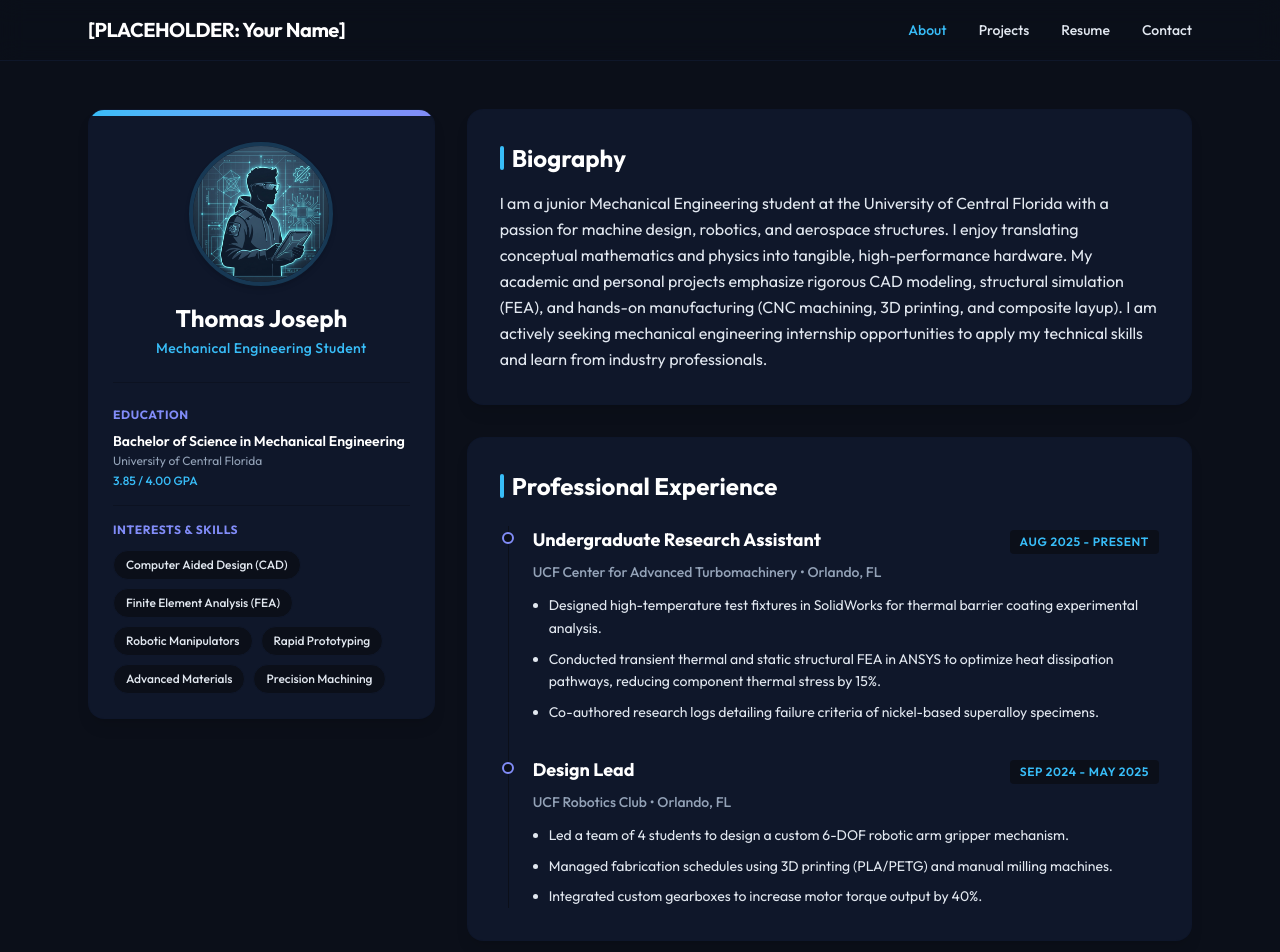
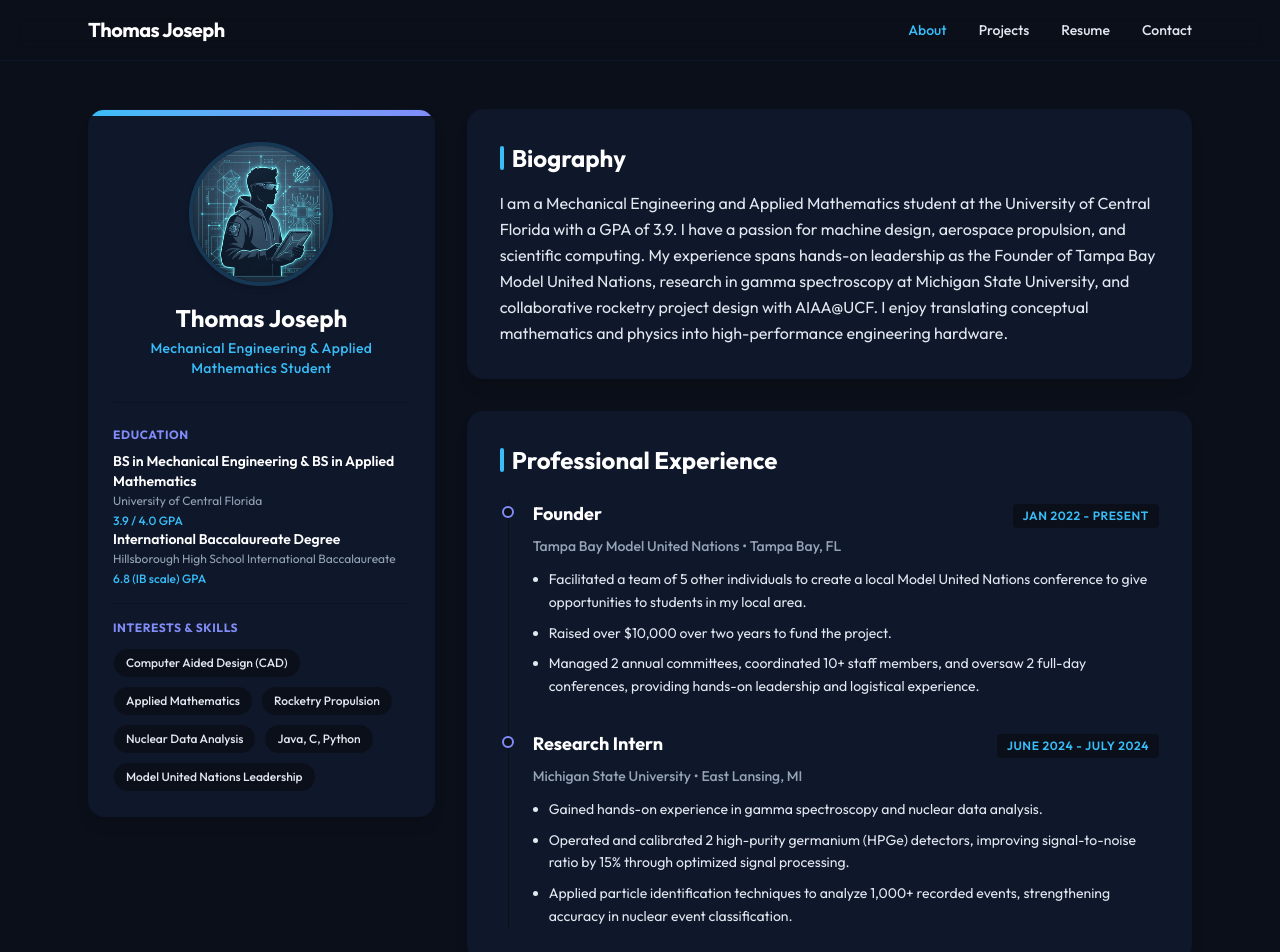
Before and after one commit to thomas-joseph19/Engineering-Portfolio, a React (Vite) app: page / in a window 1280 px wide. Shown: the top 952 px of the page. Built offline with nearby package versions, Linux system fonts and the light colour scheme.

Commit message:
feat: update website branding and resume with user profile data

```diff
--- a/src/components/Footer.jsx
+++ b/src/components/Footer.jsx
@@ -1,4 +1,5 @@
 import React from "react";
+import { profileData } from "../data/profile";
 
 export default function Footer() {
   const currentYear = new Date().getFullYear();
@@ -8,14 +9,14 @@ export default function Footer() {
       <div className="mx-auto flex max-w-6xl flex-col items-center justify-between gap-4 px-6 md:flex-row">
         {/* Copyright notice - must contain exact placeholders */}
         <div className="text-sm tracking-wide">
-          &copy; {currentYear} <span className="text-brand-text-primary font-medium">[PLACEHOLDER: Your Name]</span>. All rights reserved.
+          &copy; {currentYear} <span className="text-brand-text-primary font-medium">{profileData.name}</span>. All rights reserved.
         </div>
 
         {/* Social Icons Links */}
         <div className="flex items-center space-x-6">
           {/* GitHub Link */}
           <a
-            href="https://github.com/[PLACEHOLDER: GitHub Username]"
+            href={profileData.contact.github}
             target="_blank"
             rel="noopener noreferrer"
             title="GitHub Profile"
@@ -36,7 +37,7 @@ export default function Footer() {
 
           {/* LinkedIn Link */}
           <a
-            href="https://linkedin.com/in/[PLACEHOLDER: LinkedIn Username]"
+            href={profileData.contact.linkedin}
             target="_blank"
             rel="noopener noreferrer"
             title="LinkedIn Profile"
@@ -57,7 +58,7 @@ export default function Footer() {
 
           {/* Email Link */}
           <a
-            href="mailto:[PLACEHOLDER: Your Email]"
+            href={`mailto:${profileData.contact.email}`}
             title="Send Email"
             className="text-brand-text-muted hover:text-brand-accent-primary transition-colors duration-300"
           >
--- a/src/components/Navbar.jsx
+++ b/src/components/Navbar.jsx
@@ -1,5 +1,6 @@
 import React, { useState } from "react";
 import { Link, NavLink } from "react-router-dom";
+import { profileData } from "../data/profile";
 
 export default function Navbar() {
   const [isOpen, setIsOpen] = useState(false);
@@ -23,7 +24,7 @@ export default function Navbar() {
           onClick={closeMenu}
           className="font-heading text-xl font-bold tracking-tight text-brand-text-primary transition-colors hover:text-brand-accent-primary z-50"
         >
-          [PLACEHOLDER: Your Name]
+          {profileData.name}
         </Link>
 
         {/* Desktop Navigation */}
--- a/src/data/profile.js
+++ b/src/data/profile.js
@@ -1,54 +1,103 @@
 export const profileData = {
   name: "Thomas Joseph",
-  tagline: "Mechanical Engineering Student",
+  tagline: "Mechanical Engineering & Applied Mathematics Student",
   university: "University of Central Florida",
-  bio: "I am a junior Mechanical Engineering student at the University of Central Florida with a passion for machine design, robotics, and aerospace structures. I enjoy translating conceptual mathematics and physics into tangible, high-performance hardware. My academic and personal projects emphasize rigorous CAD modeling, structural simulation (FEA), and hands-on manufacturing (CNC machining, 3D printing, and composite layup). I am actively seeking mechanical engineering internship opportunities to apply my technical skills and learn from industry professionals.",
+  bio: "I am a Mechanical Engineering and Applied Mathematics student at the University of Central Florida with a GPA of 3.9. I have a passion for machine design, aerospace propulsion, and scientific computing. My experience spans hands-on leadership as the Founder of Tampa Bay Model United Nations, research in gamma spectroscopy at Michigan State University, and collaborative rocketry project design with AIAA@UCF. I enjoy translating conceptual mathematics and physics into high-performance engineering hardware.",
   profileImagePlaceholder: "/assets/images/profile-photo-PLACEHOLDER.jpg",
   education: [
     {
-      degree: "Bachelor of Science in Mechanical Engineering",
+      degree: "BS in Mechanical Engineering & BS in Applied Mathematics",
       school: "University of Central Florida",
-      gpa: "3.85 / 4.00",
-      date: "Expected Graduation: May 2027",
-      details: "Relevant Coursework: Computer Aided Engineering, Dynamics, Solid Mechanics, Feedback Control Systems, Materials Science, Fluid Mechanics."
+      gpa: "3.9 / 4.0",
+      date: "Expected Graduation: May 2029",
+      details: "Pursuing dual degrees with an emphasis on computer-aided design, high-powered rocketry, and mathematical modeling."
+    },
+    {
+      degree: "International Baccalaureate Degree",
+      school: "Hillsborough High School International Baccalaureate",
+      gpa: "6.8 (IB scale)",
+      date: "Graduated: May 2025",
+      details: "Completed advanced coursework in international baccalaureate stem modules, fostering analytical research and leadership skills."
     }
   ],
   experience: [
     {
-      role: "Undergraduate Research Assistant",
-      company: "UCF Center for Advanced Turbomachinery",
-      location: "Orlando, FL",
-      date: "Aug 2025 - Present",
+      role: "Founder",
+      company: "Tampa Bay Model United Nations",
+      location: "Tampa Bay, FL",
+      date: "Jan 2022 - Present",
       bullets: [
-        "Designed high-temperature test fixtures in SolidWorks for thermal barrier coating experimental analysis.",
-        "Conducted transient thermal and static structural FEA in ANSYS to optimize heat dissipation pathways, reducing component thermal stress by 15%.",
-        "Co-authored research logs detailing failure criteria of nickel-based superalloy specimens."
+        "Facilitated a team of 5 other individuals to create a local Model United Nations conference to give opportunities to students in my local area.",
+        "Raised over $10,000 over two years to fund the project.",
+        "Managed 2 annual committees, coordinated 10+ staff members, and oversaw 2 full-day conferences, providing hands-on leadership and logistical experience."
       ]
     },
     {
-      role: "Design Lead",
-      company: "UCF Robotics Club",
-      location: "Orlando, FL",
-      date: "Sep 2024 - May 2025",
+      role: "Research Intern",
+      company: "Michigan State University",
+      location: "East Lansing, MI",
+      date: "June 2024 - July 2024",
       bullets: [
-        "Led a team of 4 students to design a custom 6-DOF robotic arm gripper mechanism.",
-        "Managed fabrication schedules using 3D printing (PLA/PETG) and manual milling machines.",
-        "Integrated custom gearboxes to increase motor torque output by 40%."
+        "Gained hands-on experience in gamma spectroscopy and nuclear data analysis.",
+        "Operated and calibrated 2 high-purity germanium (HPGe) detectors, improving signal-to-noise ratio by 15% through optimized signal processing.",
+        "Applied particle identification techniques to analyze 1,000+ recorded events, strengthening accuracy in nuclear event classification."
+      ]
+    }
+  ],
+  resumeProjects: [
+    {
+      title: "Project Horizon",
+      organization: "AIAA @ UCF",
+      bullets: [
+        "Collaborating on the design, simulation, and testing of a high-powered rocket targeting an altitude of 45,000 feet to capture imagery of Earth's curvature.",
+        "Supporting the propulsion team in motor performance modeling, safety verification, and thrust optimization, ensuring compliance with AIAA and NAR standards."
+      ]
+    },
+    {
+      title: "Soccer Team Operations Tool (GoalPro)",
+      organization: "Personal Project",
+      bullets: [
+        "Developed a custom Java-based application to automate administrative workflows for a competitive soccer team, reducing manual data entry by approximately 50%.",
+        "Integrated a SQL database (using JDBC) to track seasonal scoring trends, player availability, and match statistics, ensuring high data integrity and persistence.",
+        "Designed and delivered a streamlined UI tailored to specific stakeholder requirements, enabling real-time roster adjustments and automated performance reporting."
+      ]
+    },
+    {
+      title: "Boat Design",
+      organization: "UCF Coursework Project",
+      bullets: [
+        "Fabricated a functional prototype boat in a team-based engineering project.",
+        "Integrated basic electrical components into the boat system while applying mechanical design principles for buoyancy, stability, and weight distribution.",
+        "Collaborated with teammates to test, troubleshoot, and refine the boat's mechanical structure and electrical functionality for improved performance."
       ]
     }
   ],
   interests: [
     "Computer Aided Design (CAD)",
-    "Finite Element Analysis (FEA)",
-    "Robotic Manipulators",
-    "Rapid Prototyping",
-    "Advanced Materials",
-    "Precision Machining"
+    "Applied Mathematics",
+    "Rocketry Propulsion",
+    "Nuclear Data Analysis",
+    "Java, C, Python",
+    "Model United Nations Leadership"
   ],
   goals: [
-    "Develop innovative robotic systems that increase manufacturing automation efficiency.",
-    "Master composite material design and structural analysis techniques.",
-    "Earn a Professional Engineering (PE) license in Mechanical Design."
+    "Design and simulate high-altitude rocket propulsion assemblies.",
+    "Solve complex fluid dynamics and structural problems using applied mathematics.",
+    "Optimize robotic structures and automation workflows in hardware systems."
+  ],
+  skills: {
+    programming: ["Java", "C", "Python"],
+    engineering: ["CAD Modeling", "Buoyancy & Stability Design", "Gamma Spectroscopy", "Nuclear Data Analysis"],
+    tools: ["MS Word", "MS Excel", "MS PowerPoint"]
+  },
+  certifications: [
+    { name: "MS Technology Associate", date: "Granted August 2023" },
+    { name: "High Powered Rocketry Level 1 Certification", date: "Granted November 2025" },
+    { name: "Engineering Job Simulation – British Airways", date: "Granted January 2026" },
+    { name: "AI fundamentals: Foundations for understanding AI – IBM", date: "Granted April 2026" },
+    { name: "Data Literacy – IBM", date: "Granted April 2026" },
+    { name: "Build your own ChatBot – IBM", date: "Granted April 2026" },
+    { name: "Data Science 101 – IBM", date: "Granted April 2026" }
   ],
   resume: {
     pathPlaceholder: "/assets/documents/resume-PLACEHOLDER.pdf",
--- a/src/pages/ResumePage.jsx
+++ b/src/pages/ResumePage.jsx
@@ -90,39 +90,85 @@ export default function ResumePage() {
           </div>
         </section>
 
+        {/* Section: Projects */}
+        <section>
+          <h3 className="text-lg font-bold uppercase tracking-wider text-brand-accent-primary mb-6 border-b border-brand-bg-dark pb-2">
+            Engineering & Software Projects
+          </h3>
+          <div className="flex flex-col gap-6">
+            {profileData.resumeProjects.map((proj, idx) => (
+              <div key={idx} className="flex flex-col gap-2">
+                <div className="flex flex-col md:flex-row md:justify-between items-start md:items-baseline">
+                  <h4 className="text-base font-bold text-brand-text-primary">
+                    {proj.title}
+                  </h4>
+                  <span className="text-xs font-semibold text-brand-accent-secondary uppercase tracking-wider bg-brand-bg-dark px-2.5 py-1 rounded">
+                    {proj.organization}
+                  </span>
+                </div>
+                <ul className="list-disc pl-5 mt-1 text-sm text-brand-text-secondary space-y-2 leading-relaxed">
+                  {proj.bullets.map((bullet, bIdx) => (
+                    <li key={bIdx}>{bullet}</li>
+                  ))}
+                </ul>
+              </div>
+            ))}
+          </div>
+        </section>
+
         {/* Section: Technical & Engineering Skills */}
         <section>
           <h3 className="text-lg font-bold uppercase tracking-wider text-brand-accent-primary mb-4 border-b border-brand-bg-dark pb-2">
             Technical & Engineering Skills
           </h3>
-          <div className="grid grid-cols-1 md:grid-cols-2 gap-4 mt-2">
+          <div className="grid grid-cols-1 md:grid-cols-3 gap-4 mt-2">
             <div className="bg-brand-bg-dark/40 p-4 rounded-xl border border-brand-bg-card/30">
-              <h4 className="text-sm font-bold text-brand-text-primary mb-2">Design & Simulation</h4>
-              <p className="text-sm text-brand-text-secondary leading-relaxed">
-                Computer Aided Design (CAD), SolidWorks, Autodesk Fusion 360, Finite Element Analysis (FEA), ANSYS (Thermal & Structural Simulation).
-              </p>
+              <h4 className="text-sm font-bold text-brand-text-primary mb-2">Programming Languages</h4>
+              <div className="flex flex-wrap gap-1.5 mt-2">
+                {profileData.skills.programming.map((skill, sIdx) => (
+                  <span key={sIdx} className="text-xs bg-brand-bg-card px-2.5 py-1 rounded border border-brand-bg-card/60 text-brand-text-secondary font-medium">
+                    {skill}
+                  </span>
+                ))}
+              </div>
             </div>
 
             <div className="bg-brand-bg-dark/40 p-4 rounded-xl border border-brand-bg-card/30">
-              <h4 className="text-sm font-bold text-brand-text-primary mb-2">Robotics & Controls</h4>
-              <p className="text-sm text-brand-text-secondary leading-relaxed">
-                Robotic Manipulators, Feedback Control Systems, PID Tuning, Kinematics, Gearbox integration, Sensor integration.
-              </p>
+              <h4 className="text-sm font-bold text-brand-text-primary mb-2">Engineering & Methods</h4>
+              <div className="flex flex-wrap gap-1.5 mt-2">
+                {profileData.skills.engineering.map((skill, sIdx) => (
+                  <span key={sIdx} className="text-xs bg-brand-bg-card px-2.5 py-1 rounded border border-brand-bg-card/60 text-brand-text-secondary font-medium">
+                    {skill}
+                  </span>
+                ))}
+              </div>
             </div>
 
             <div className="bg-brand-bg-dark/40 p-4 rounded-xl border border-brand-bg-card/30">
-              <h4 className="text-sm font-bold text-brand-text-primary mb-2">Manufacturing & Prototyping</h4>
-              <p className="text-sm text-brand-text-secondary leading-relaxed">
-                Rapid Prototyping, 3D Printing (PLA, PETG, ABS), Manual Milling, CNC programming, Precision Machining.
-              </p>
+              <h4 className="text-sm font-bold text-brand-text-primary mb-2">Software Tools</h4>
+              <div className="flex flex-wrap gap-1.5 mt-2">
+                {profileData.skills.tools.map((skill, sIdx) => (
+                  <span key={sIdx} className="text-xs bg-brand-bg-card px-2.5 py-1 rounded border border-brand-bg-card/60 text-brand-text-secondary font-medium">
+                    {skill}
+                  </span>
+                ))}
+              </div>
             </div>
+          </div>
+        </section>
 
-            <div className="bg-brand-bg-dark/40 p-4 rounded-xl border border-brand-bg-card/30">
-              <h4 className="text-sm font-bold text-brand-text-primary mb-2">Materials & Analysis</h4>
-              <p className="text-sm text-brand-text-secondary leading-relaxed">
-                Advanced Materials, Mechanical testing, Composite layup, Thermal barriers, Failure analysis of nickel-based superalloys.
-              </p>
-            </div>
+        {/* Section: Certifications */}
+        <section>
+          <h3 className="text-lg font-bold uppercase tracking-wider text-brand-accent-primary mb-4 border-b border-brand-bg-dark pb-2">
+            Certifications & Industry Credentials
+          </h3>
+          <div className="grid grid-cols-1 md:grid-cols-2 gap-3 mt-3">
+            {profileData.certifications.map((cert, idx) => (
+              <div key={idx} className="flex justify-between items-center bg-brand-bg-dark/40 px-4 py-3 rounded-xl border border-brand-bg-card/30 text-xs md:text-sm">
+                <span className="font-semibold text-brand-text-primary">{cert.name}</span>
+                <span className="text-brand-accent-secondary font-medium whitespace-nowrap ml-3">{cert.date}</span>
+              </div>
+            ))}
           </div>
         </section>
 
```
Also changed, not shown: .planning/v1.3-MILESTONE-AUDIT.md (added).
